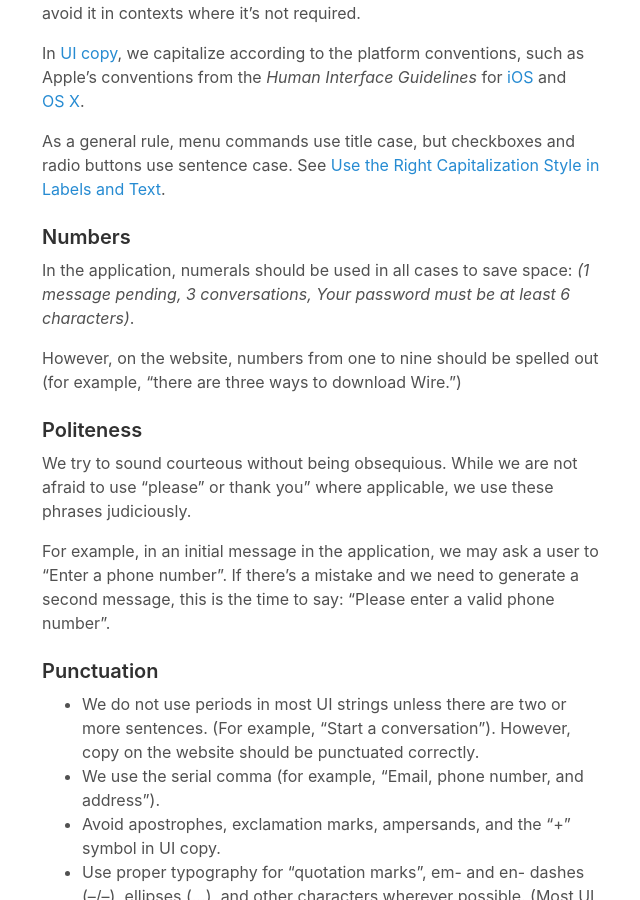
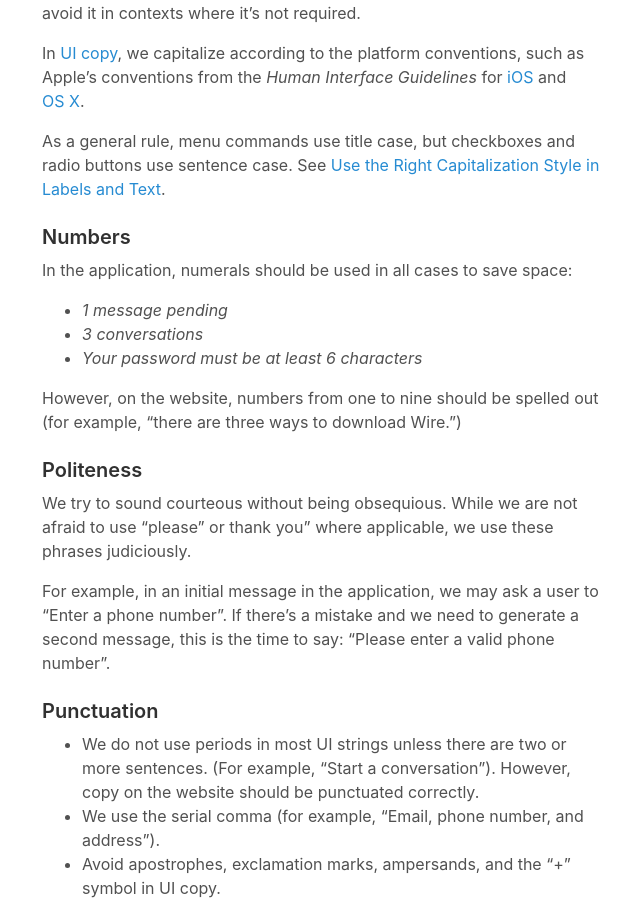
Before and after one commit to wireapp/brand, a Jekyll site: the page built from tone.md, in a window 1280 px wide and 900 px high, scrolled down 4715 px. Shown: the whole window, without its empty margins (318-958 px from the left). Built offline with Jekyll 4.4.1, drawn with Linux system fonts in a browser that asks for light colours.

Commit message:
Clarify numeral examples

```diff
--- a/tone.md
+++ b/tone.md
@@ -137,7 +137,10 @@ As a general rule, menu commands use title case, but checkboxes and radio button
 
 ### Numbers
 In the application, numerals should be used in all cases to save space:
-_(1 message pending, 3 conversations, Your password must be at least 6 characters)_.
+
+* _1 message pending_
+* _3 conversations_
+* _Your password must be at least 6 characters_
 
 However, on the website, numbers from one to nine should be spelled out (for example, “there are three ways to download Wire.”)
 
```
